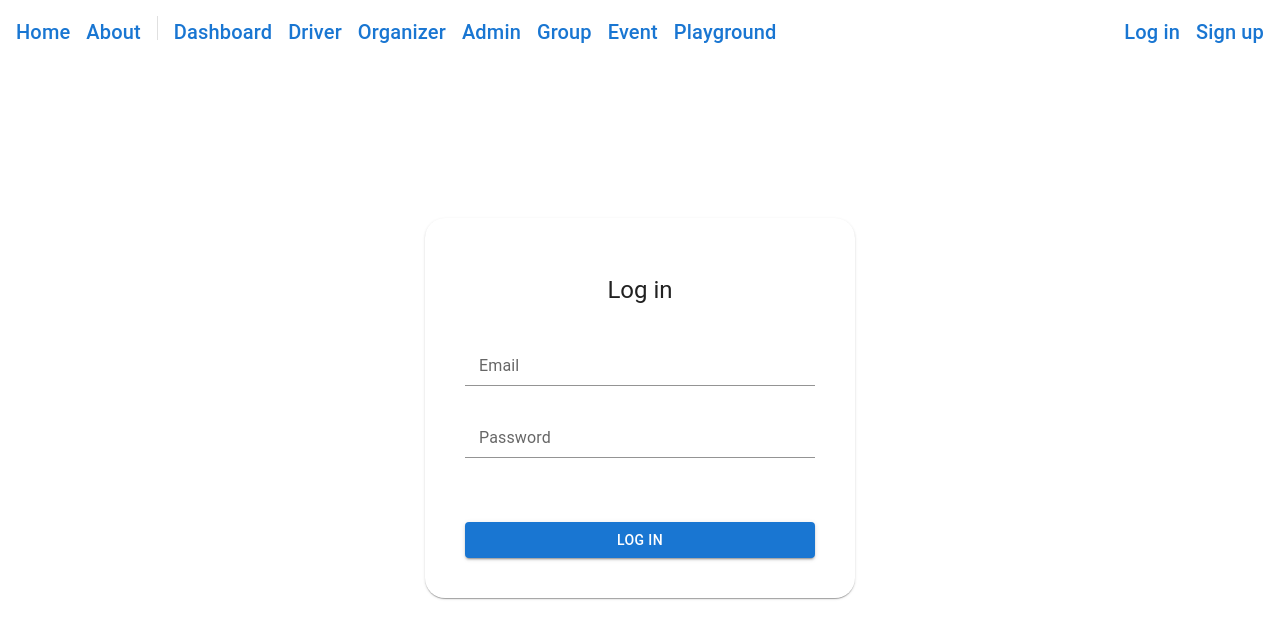
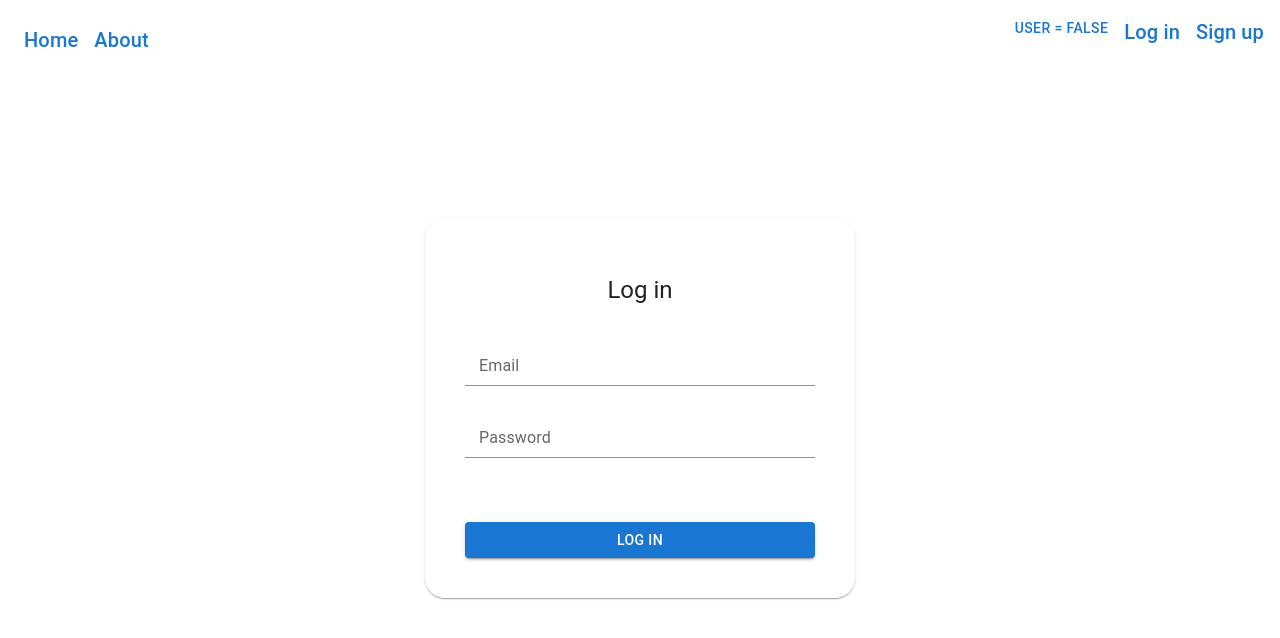
Before and after one commit to bengoh815/travellingProblem, a React (Create React App) app in the folder client/: page /login in a window 1280 px wide. Shown: the top 638 px of the page. Built offline with nearby package versions, Linux system fonts and the light colour scheme.

Commit message:
Ghetto user context
Still does not update components

```diff
--- a/client/src/components/Navbar.tsx
+++ b/client/src/components/Navbar.tsx
@@ -1,15 +1,39 @@
-import { Box, Divider } from "@mui/material";
+import { Box, Button, Divider } from "@mui/material";
 import StyledLink from "./StyledLink";
+import { useUser } from "../context/userContext";
+import { useEffect } from "react";
+import { IUser } from "../models/user.types";
 
 const Navbar = () => {
+  const { user } = useUser();
+
+  const { login, logout } = useUser();
+  const fakeUser: IUser = {
+    firstName: "Jessica",
+    lastName: "Yean",
+    phoneNumber: "4891232367",
+    email: "jessicayean@example.com",
+    password: "password123",
+    roles: [],
+    isAdmin: true,
+    memberships: [],
+  };
+
+  const handleChange = () => {
+    if (user) {
+      logout();
+    } else {
+      login(fakeUser);
+    }
+  };
+
   return (
     <Box
       sx={{ height: "5vh", display: "flex", justifyContent: "space-between" }}
     >
       <Box sx={{ display: "flex", p: 1, gap: 2 }}>
-        <StyledLink to="/">Home</StyledLink>
-        <StyledLink to="/about">About</StyledLink>
-        <Divider orientation="vertical" />
+        {user ? (
+          <Box sx={{ display: "flex", p: 1, gap: 2 }}>
             <StyledLink to="/dashboard">Dashboard</StyledLink>
             <StyledLink to="/dashboard/driver">Driver</StyledLink>
             <StyledLink to="/dashboard/organizer">Organizer</StyledLink>
@@ -18,9 +42,22 @@ const Navbar = () => {
             <StyledLink to="/events/:id">Event</StyledLink>
             <StyledLink to="/playground">Playground</StyledLink>
           </Box>
+        ) : (
+          <Box sx={{ display: "flex", p: 1, gap: 2 }}>
+            <StyledLink to="/">Home</StyledLink>
+            <StyledLink to="/about">About</StyledLink>
+          </Box>
+        )}
+      </Box>
+      <Box sx={{ display: "flex" }}>
+        {/* Temporary box layer */}
+        <Button onClick={handleChange}>User = {user ? "true" : "false"}</Button>
+        {!user && (
           <Box sx={{ display: "flex", p: 1, gap: 2 }}>
             <StyledLink to="/login">Log in</StyledLink>
             <StyledLink to="/signup">Sign up</StyledLink>
+          </Box>
+        )}
       </Box>
     </Box>
   );
--- a/client/src/components/ProtectedComponent.tsx
+++ b/client/src/components/ProtectedComponent.tsx
@@ -1,38 +1,20 @@
-// import React from "react";
-// import { Route, Navigate, RouteProps } from "react-router-dom";
+import React, { useEffect, ReactNode } from "react";
+import { useNavigate } from "react-router-dom";
+import { useUser } from "../context/userContext";
 
-// interface ProtectedRouteProps extends RouteProps {
-//   isAuthenticated: boolean;
-//   authenticationPath: string;
-//   // Add more props as needed
-// }
+const ProtectedComponent: React.FC<{ children: ReactNode }> = ({
+  children,
+}) => {
+  const { user } = useUser();
+  const navigate = useNavigate();
 
-// const ProtectedRoute: React.FC<ProtectedRouteProps> = ({
-//   isAuthenticated,
-//   authenticationPath,
-//   component: Component,
-//   ...rest
-// }) => {
-//   return (
-//     <Route
-//       {...rest}
-//       render={(props) =>
-//         isAuthenticated ? (
-//           <Component {...props} />
-//         ) : (
-//           <Navigate
-//             to={{
-//               pathname: authenticationPath,
-//               state: { from: props.location },
-//             }}
-//           />
-//         )
-//       }
-//     />
-//   );
-// };
+  useEffect(() => {
+    if (!user) {
+      navigate("/login");
+    }
+  }, [user, navigate]);
 
-const ProtectedRoute = () => {
-  return <div>protected component</div>;
+  return <div>{children}</div>;
 };
-export default ProtectedRoute;
+
+export default ProtectedComponent;
--- a/client/src/pages/GroupInfo.tsx
+++ b/client/src/pages/GroupInfo.tsx
@@ -7,6 +7,7 @@ import { Add } from "@mui/icons-material";
 import UserList from "../components/UserList";
 import { useUser } from "../context/userContext";
 import { IUser } from "../models/user.types";
+import ProtectedComponent from "../components/ProtectedComponent";
 
 interface TabPanelProps {
   children?: React.ReactNode;
@@ -40,20 +41,6 @@ function a11yProps(index: number) {
 const GroupInfo = () => {
   const { user, login } = useUser();
 
-  useEffect(() => {
-    const fakeUser: IUser = {
-      firstName: "Jessica",
-      lastName: "Yean",
-      phoneNumber: "4891232367",
-      email: "jessicayean@example.com",
-      password: "password123",
-      roles: [],
-      isAdmin: true,
-      memberships: [],
-    };
-    login(fakeUser);
-  }, []); // Empty dependency array
-
   const [tabState, setTabState] = useState(0);
   const handleChange = (event: React.SyntheticEvent, newValue: number) => {
     setTabState(newValue);
@@ -83,6 +70,7 @@ const GroupInfo = () => {
   };
 
   return (
+    <ProtectedComponent>
       <Grid container spacing={2}>
         <Grid item md={12}>
           <Navbar />
@@ -123,6 +111,7 @@ const GroupInfo = () => {
           </Box>
         </Grid>
       </Grid>
+    </ProtectedComponent>
   );
 };
 
```
Lines whose indentation alone changed are shown as unchanged.
